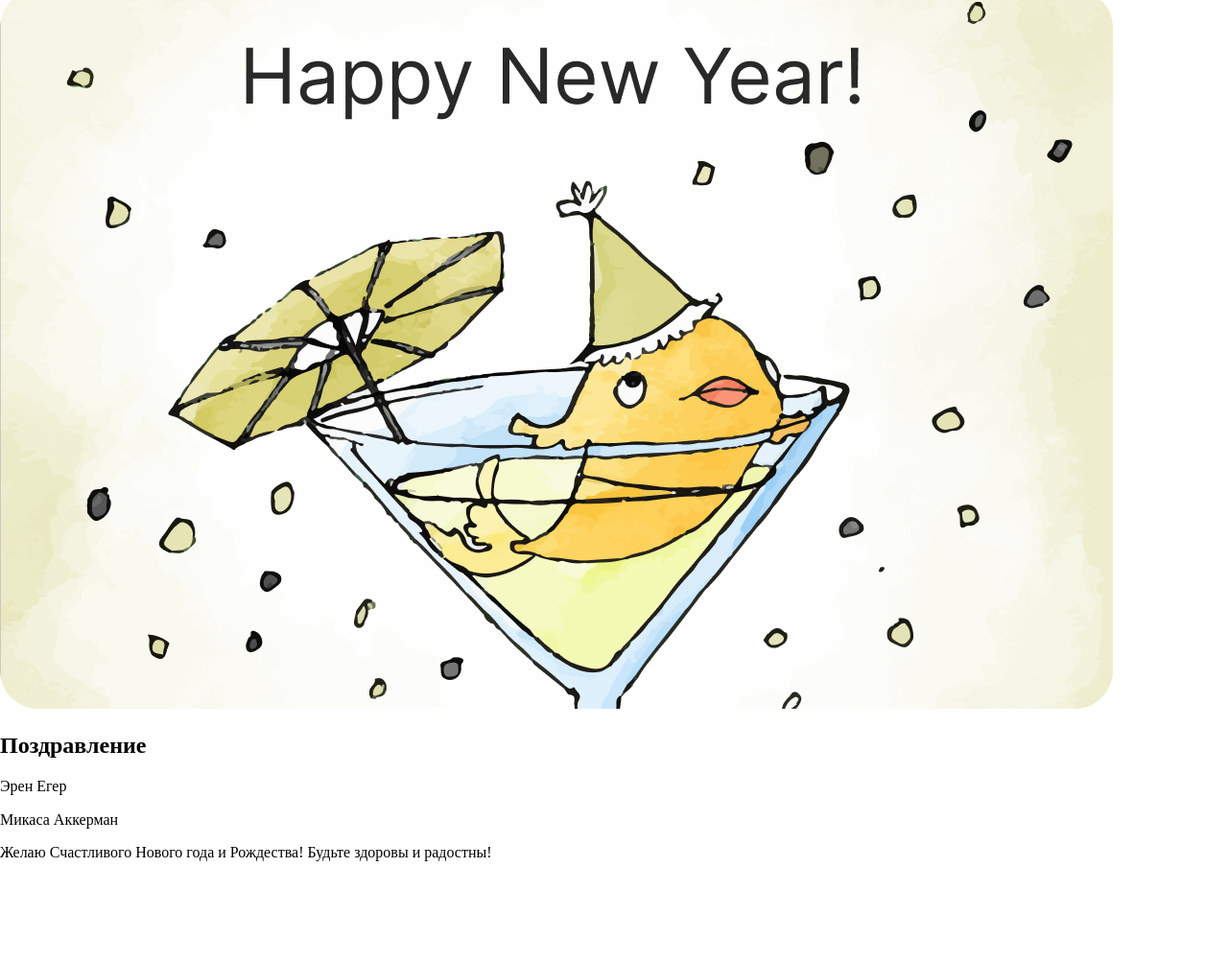
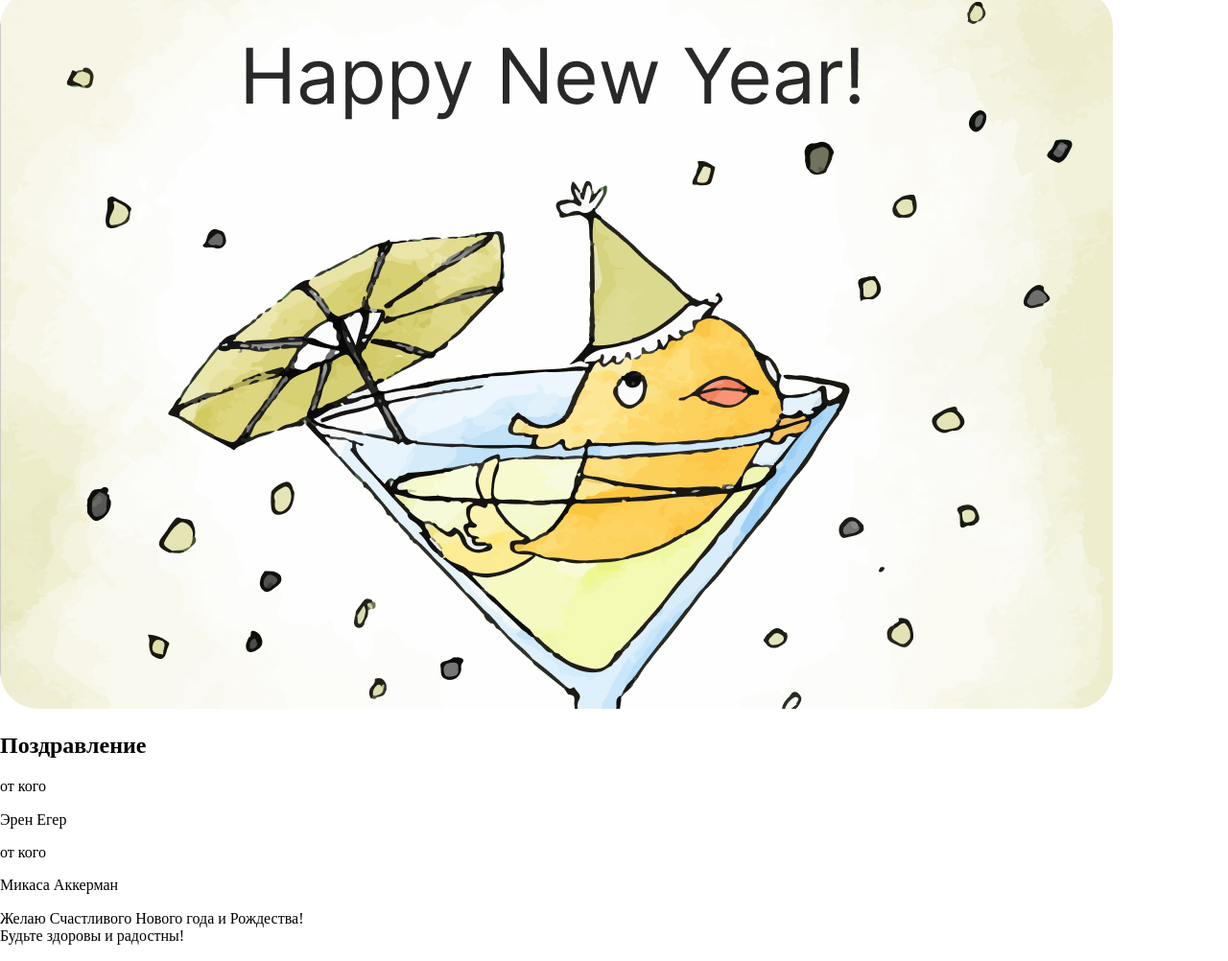
Before and after one commit to smallwisp/myGift, a plain HTML site: page card.html in a window 1280 px wide. Shown: the part 177-1179 px from the top of the page at 96% size. Before the commit the page ends 1091 px from the top, so only its background shows below. Drawn offline with Linux system fonts and the light colour scheme.

Commit message:
corrected card.html

```diff
--- a/card.html
+++ b/card.html
@@ -16,21 +16,38 @@
     </div>
   </header>
 
+  <main class="main-content">
     <section class="congratulation">
+      <div class="container">
         <h1 class="congratulation__title">Вам открытка!</h1>
         <p class="congratulation__description">Нажмите на нее, чтобы узнать от кого она и прочитать поздравление</p>
-    <div class="card">
-      <div class="front">
-        <img src="/img/card01.jpg" alt="Открытка 1" class="gift__card-image">
+        <div class="congratulations__card card">
+          <div class="card__inner">
+            <div class="card__front">
+              <img src="/img/card01.jpg" alt="Открытка 1" class="card__image">
             </div>
-      <div class="back">
-        <h2 class="back__congratulation">Поздравление</h2>
-        <p class="back__sender">Эрен Егер</p>
-        <p class="back__receiver">Микаса Аккерман</p>
-        <p class="back__text">Желаю Счастливого Нового года и Рождества!
+            <div class="card__back">
+              <h2 class="card__title">Поздравление</h2>
+              <div class="card__contacts">
+                <p class="card__detail">
+                  <span class="card__subtitle">от кого</span>
+                  <p class="card__from">Эрен Егер</p>
+                </p>
+                <p class="card__detail">
+                  <span class="card__subtitle">от кого</span>
+                  <p class="card__to">Микаса Аккерман</p>
+                </p>
+              </div>
+              <p class="card__message">Желаю Счастливого Нового года и Рождества!<br>
                 Будьте здоровы и радостны!</p>
             </div>
           </div>
+        </div>
+      </div>
+
     </section>
+  </main>
+
+
 </body>
 </html>
```
Lines whose indentation alone changed are shown as unchanged.
